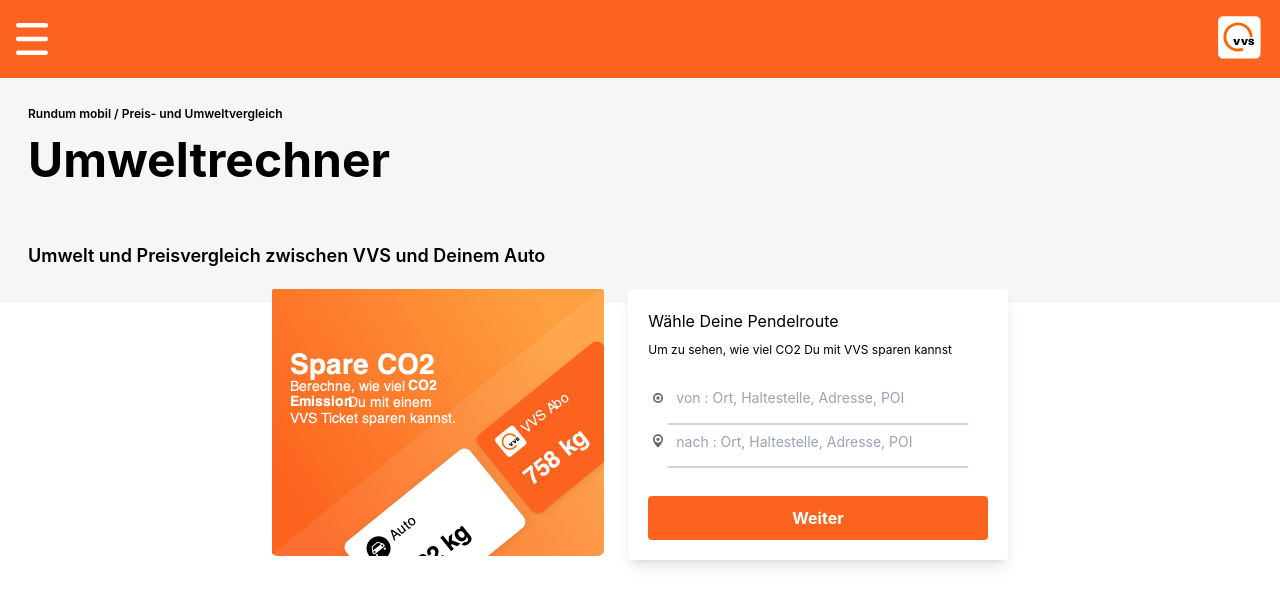
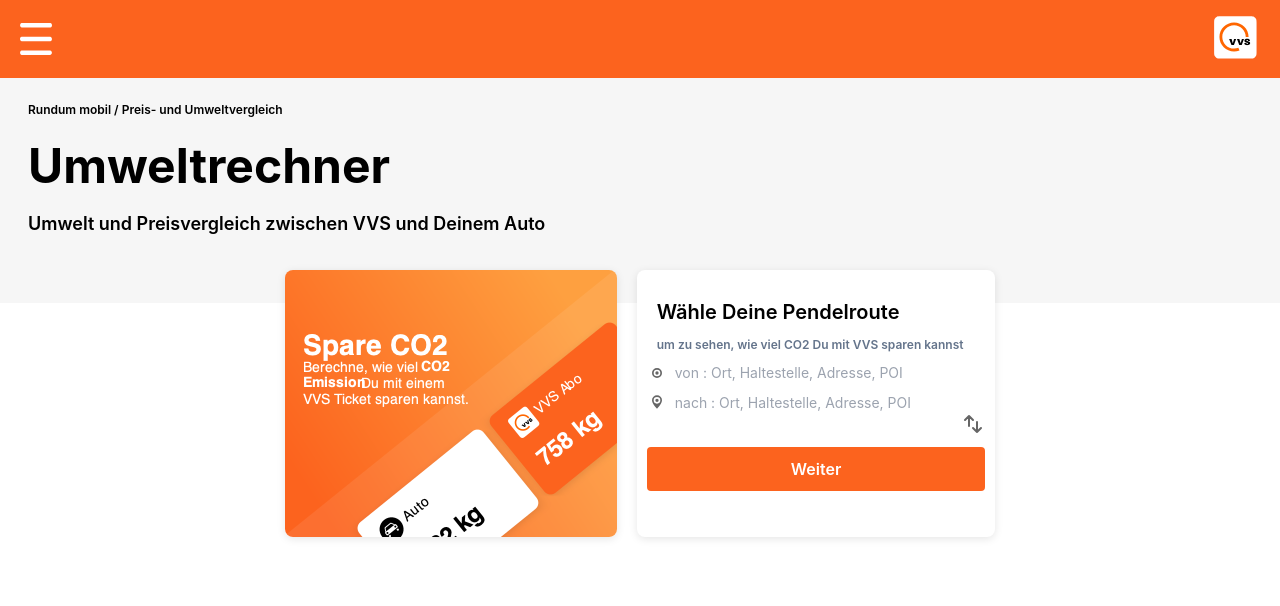
Before and after one commit to Utkarshnamdeo/vvs-zig, a React (Vite) app: page / in a window 1280 px wide. Shown: the top 606 px of the page. Built offline with nearby package versions, Linux system fonts and the light colour scheme.

Commit message:
style: start page style fixes

```diff
--- a/src/App.tsx
+++ b/src/App.tsx
@@ -7,17 +7,17 @@
 export default function App() {
   return (
     <div className='h-screen'>
-      <header className='flex justify-between sm:items-center px-4 py-3 bg-vendorOrange h-[78px]'>
+      <header className='flex justify-between sm:items-center sm:p-5 bg-vendorOrange h-[78px]'>
         <Header />
       </header>
       <main className='h-[calc(100%-78px)] lg:h-[calc(100%-78px)] mx-auto sm:px-7 px-2'>
         <div className='py-5'>
-          <p className='text-xs leading-8 tracking-normal font-semibold'>
+          <p className='text-xs leading-6 tracking-normal font-semibold'>
             <Link to='/'> {Texts.app.breadCrumbStart}</Link> /{' '}
             {Texts.app.breadCrumbResult}
           </p>
         </div>
-        <h1 className='text-5xl leading-5 tracking-normal font-bold h-14'>
+        <h1 className='text-5xl tracking-normal font-bold h-14'>
           {Texts.app.heading}
         </h1>
         <Router>
--- a/src/Pages/start/start.index.tsx
+++ b/src/Pages/start/start.index.tsx
@@ -1,14 +1,14 @@
 import { useEffect, useMemo, useRef, useState } from 'react';
 import { useLocation } from 'wouter';
-
-import { SearchLocation, SearchLocationInput } from '~/components';
-import { Location } from '~/types';
-import { Texts } from '~/constants';
+import debounce from 'lodash.debounce';
 
 import CarousalImage from '~/assets/header-slider-image.png';
 import startIcon from '~/assets/icon-start.svg';
 import destinationIcon from '~/assets/icon-destination.svg';
-import debounce from 'lodash.debounce';
+import SwitchIcon from '~/assets/icon-switch.svg';
+import { SearchLocation, SearchLocationInput } from '~/components';
+import { Location } from '~/types';
+import { Texts } from '~/constants';
 import { getLocation } from '~/api/operations';
 
 const StartPage = () => {
@@ -100,25 +100,35 @@
   };
 
   return (
-    <div className='pt-9'>
-      <h3 className='text-lg leading-normal tracking-normal font-semibold'>
+    <div className='pt-3'>
+      {/* page heading */}
+      <h3 className='text-lg tracking-normal font-semibold'>
         {Texts.startPage.heading}
       </h3>
 
-      <div className='mt-5 flex justify-center'>
-        <aside className='rounded-sm overflow-hidden mx-3 my-0 h-min'>
-          <img src={CarousalImage} alt='carousal image' />
+      <div className='mt-8 flex justify-center flex-wrap-reverse gap-5'>
+        {/* left carousal */}
+        <aside className='rounded-lg overflow-hidden shadow-vendorShadow'>
+          <img
+            src={CarousalImage}
+            alt='carousal image'
+            className='h-full object-cover object-left'
+          />
         </aside>
 
-        <div className='mx-3 my-0 flex p-5 rounded shadow-lg flex-col space-between bg-white'>
-          <h3>{Texts.startPage.searchCardTitle}</h3>
+        {/* address search card */}
+        <div className='flex flex-col space-between px-ten py-5 rounded-lg shadow-vendorShadow bg-white'>
+          <h3 className='mt-ten px-ten font-semibold text-xl leading-6'>
+            {Texts.startPage.searchCardTitle}
+          </h3>
 
-          <p>
+          <p className='py-1 px-ten font-semibold text-slate-500'>
             <sub>{Texts.startPage.searchCardSubtitle}</sub>
           </p>
 
+          <div className='relative'>
+            {/* start stop field */}
             <SearchLocation
-            className='mt-7'
               locations={fromLocationList}
               getLocationId={(location: Location) => {
                 setFromStop(location.disassembledName || location.name);
@@ -140,8 +150,7 @@
               />
             </SearchLocation>
 
-          <div className='mt-2 mx-5 border-solid border-b-2 border-slate-300' />
-
+            {/* destination stop field */}
             <SearchLocation
               locations={toLocationList}
               getLocationId={(location: Location) => {
@@ -151,6 +160,7 @@
               }}
               loading={loading}
               icon={destinationIcon}
+              isDestination={true}
             >
               <SearchLocationInput
                 name='to'
@@ -164,10 +174,16 @@
               />
             </SearchLocation>
 
-          <div className='mt-2 mx-5 border-solid border-b-2 border-slate-300' />
+            {/* switch button */}
+            <div className='absolute right-0 top-14 cursor-pointer'>
+              <a onClick={() => console.log('switch places')}>
+                <img src={SwitchIcon} alt='switch icon' />
+              </a>
+            </div>
+          </div>
 
           <button
-            className='font-bold mt-7 leading-5 text-center text-white bg-vendorOrange rounded py-3 px-36 disabled:cursor-not-allowed'
+            className='font-semibold mt-7 leading-5 text-center text-white bg-vendorOrange rounded py-3 px-36 disabled:cursor-not-allowed'
             onClick={() =>
               setLocation(`/result/${fromLocation?.id}/${toLocation?.id}`)
             }
--- a/src/constants.ts
+++ b/src/constants.ts
@@ -7,7 +7,7 @@
   startPage: {
     heading: 'Umwelt und Preisvergleich zwischen VVS und Deinem Auto',
     searchCardTitle: 'Wähle Deine Pendelroute',
-    searchCardSubtitle: 'Um zu sehen, wie viel CO2 Du mit VVS sparen kannst',
+    searchCardSubtitle: 'um zu sehen, wie viel CO2 Du mit VVS sparen kannst',
     searchButtonText: 'Weiter',
   },
 };
--- a/tailwind.config.cjs
+++ b/tailwind.config.cjs
@@ -6,6 +6,15 @@
       colors: {
         vendorOrange: '#fc631e',
       },
+      boxShadow: {
+        vendorShadow: '0 2px 8px 0 rgba(0, 0, 0, 0.1)',
+      },
+      padding: {
+        ten: '10px',
+      },
+      margin: {
+        ten: '10px',
+      },
     },
   },
   plugins: [],
```
Lines whose indentation alone changed are shown as unchanged.
